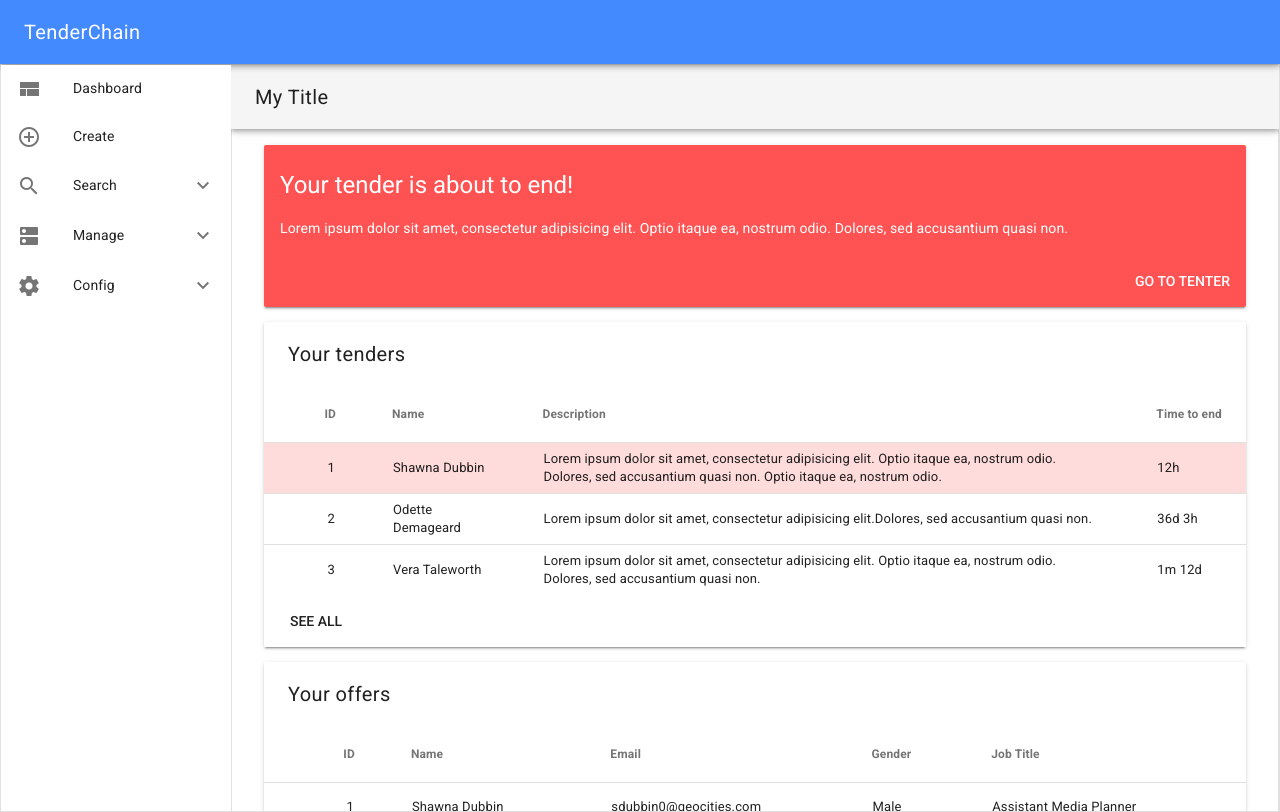
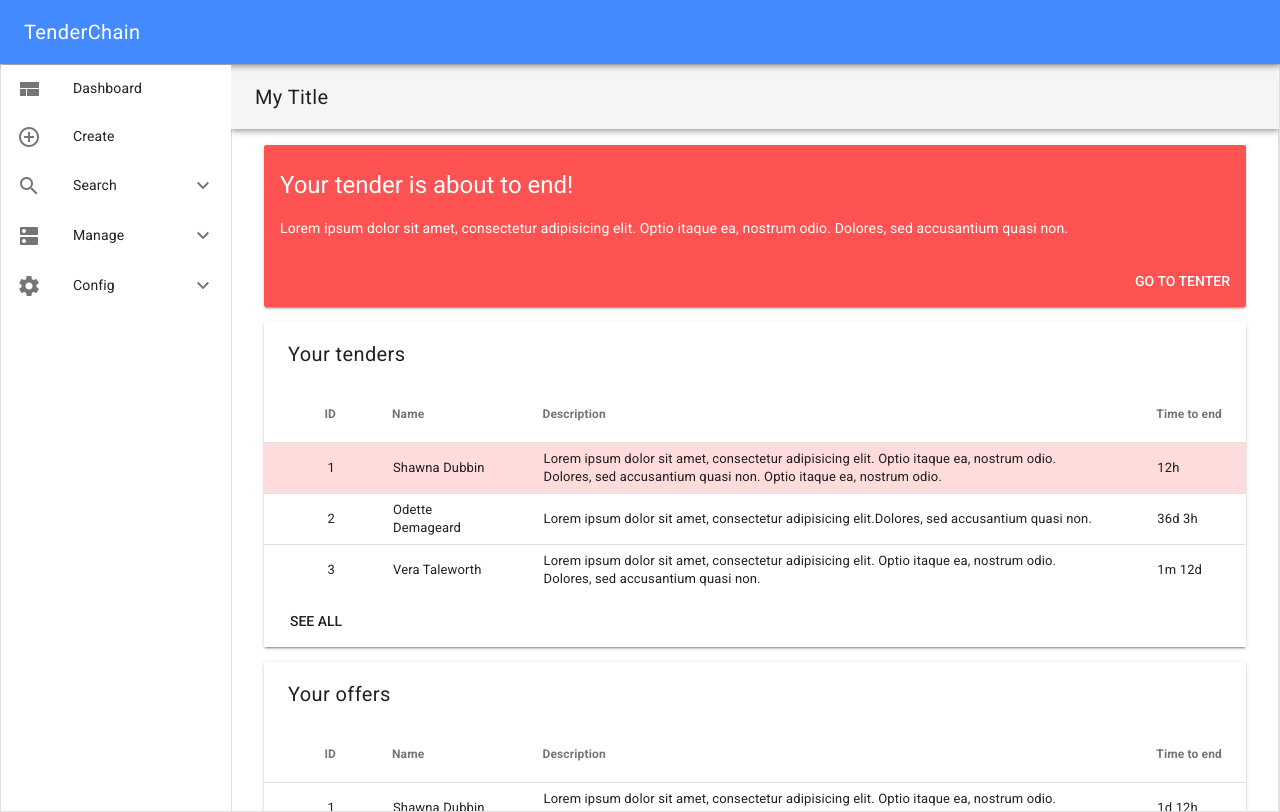
Before and after one commit to TenderChain/frontend, a Vue app: page /#/ in a window 1280 px wide. Built offline with nearby package versions, Linux system fonts and the light colour scheme.

Commit message:
Offers table

```diff
--- a/src/components/Dashboard.vue
+++ b/src/components/Dashboard.vue
@@ -71,33 +71,39 @@
     <md-table-row>
       <md-table-head md-numeric>ID</md-table-head>
       <md-table-head>Name</md-table-head>
-        <md-table-head>Email</md-table-head>
-        <md-table-head>Gender</md-table-head>
-        <md-table-head>Job Title</md-table-head>
+      <md-table-head>Description</md-table-head>
+      <md-table-head>Time to end</md-table-head>
     </md-table-row>
 
-      <md-table-row>
+    <md-table-row class="">
       <md-table-cell md-numeric>1</md-table-cell>
       <md-table-cell>Shawna Dubbin</md-table-cell>
-        <md-table-cell>sdubbin0@geocities.com</md-table-cell>
-        <md-table-cell>Male</md-table-cell>
-        <md-table-cell>Assistant Media Planner</md-table-cell>
+      <md-table-cell>
+        Lorem ipsum dolor sit amet, consectetur adipisicing elit.
+         Optio itaque ea, nostrum odio. Dolores, sed accusantium quasi non.
+         Optio itaque ea, nostrum odio.
+        </md-table-cell>
+      <md-table-cell>1d 12h</md-table-cell>
     </md-table-row>
 
     <md-table-row>
       <md-table-cell md-numeric>2</md-table-cell>
       <md-table-cell>Odette Demageard</md-table-cell>
-        <md-table-cell>odemageard1@spotify.com</md-table-cell>
-        <md-table-cell>Female</md-table-cell>
-        <md-table-cell>Account Coordinator</md-table-cell>
+      <md-table-cell>
+        Lorem ipsum dolor sit amet, consectetur adipisicing elit.Dolores,
+         sed accusantium quasi non.
+      </md-table-cell>
+      <md-table-cell>36d 3h</md-table-cell>
     </md-table-row>
 
     <md-table-row>
       <md-table-cell md-numeric>3</md-table-cell>
       <md-table-cell>Vera Taleworth</md-table-cell>
-        <md-table-cell>vtaleworth2@google.ca</md-table-cell>
-        <md-table-cell>Male</md-table-cell>
-        <md-table-cell>Community Outreach Specialist</md-table-cell>
+      <md-table-cell>
+        Lorem ipsum dolor sit amet, consectetur adipisicing elit.
+        Optio itaque ea, nostrum odio. Dolores, sed accusantium quasi non.
+      </md-table-cell>
+      <md-table-cell>1m 12d</md-table-cell>
     </md-table-row>
 
     <md-card-actions md-alignment="right">
```
Lines whose indentation alone changed are shown as unchanged.
